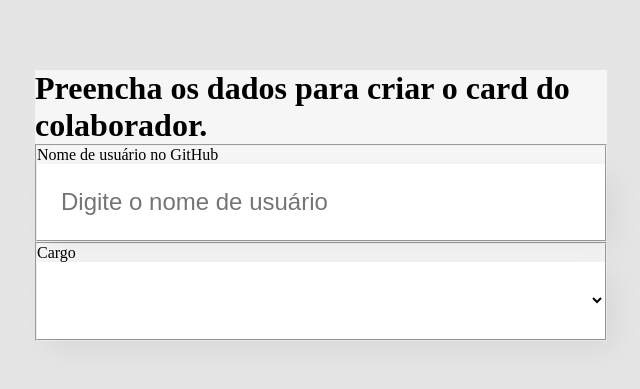
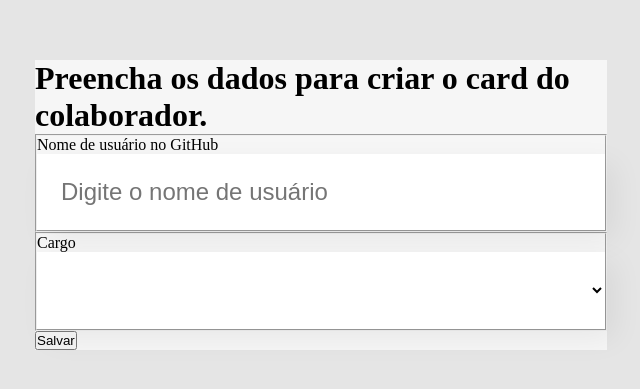
Before and after one commit to paulohmoreira/squad-builder, a React (Create React App) app: page / in a window 1280 px wide. Shown: the part 195-584 px from the top of the page, without its empty margins (319-959 px from the left). Built offline with nearby package versions, Linux system fonts and the light colour scheme.

Commit message:
Adicionar botão submit

```diff
--- /dev/null
+++ b/src/components/Button/index.js
@@ -0,0 +1,7 @@
+import './style.css';
+
+const Button = (props) => {
+  return <button>{props.children}</button>;
+};
+
+export default Button;
--- a/src/components/Form/index.js
+++ b/src/components/Form/index.js
@@ -1,3 +1,4 @@
+import Button from '../Button';
 import InputText from '../InputText';
 import SelectDropdown from '../SelectDropdown';
 import './style.css';
@@ -8,6 +9,7 @@ const Form = () => {
       <h1>Preencha os dados para criar o card do colaborador.</h1>
       <InputText />
       <SelectDropdown />
+      <Button>Salvar</Button>
     </form>
   );
 };
```
Also changed, not shown: src/components/Button/style.css (added), 1 other file (tests, documents, lock files or other folders).
